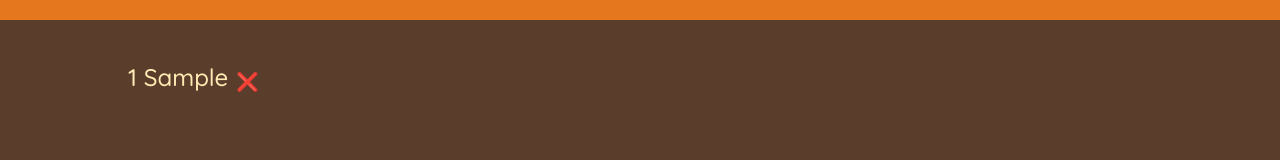
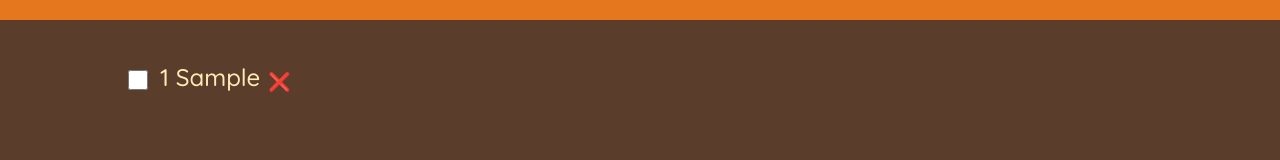
Before and after one commit to lejonu/Travel-List, a React (Create React App) app: page / in a window 1280 px wide. Both pictures are taken after typing "Sample" into the empty fields and a click on the button "ADD". Shown: the part 275-435 px from the top of the page. Built offline with nearby package versions, Linux system fonts and the light colour scheme.

Commit message:
Updating an Item: Complex Immutable Data Operation

```diff
--- a/src/App.js
+++ b/src/App.js
@@ -12,6 +12,16 @@ function App() {
     setItems(items => items.filter(item => item.id !== id));
   }
 
+  function handleToggleItem(id) {
+    setItems(items =>
+      items.map(item =>
+        item.id === id
+          ? { ...item, packed: !item.packed }
+          : item
+      )
+    );
+  }
+
   return (
     <div className="app">
       <Logo />
@@ -19,6 +29,7 @@ function App() {
       <PackingList
         items={items}
         onDeleteItem={handleDeleteItem}
+        onToggleItem={handleToggleItem}
       />
       <Stats />
     </div>
@@ -85,7 +96,11 @@ function Form({ onAddItems }) {
   );
 }
 
-function PackingList({ items, onDeleteItem }) {
+function PackingList({
+  items,
+  onDeleteItem,
+  onToggleItem
+}) {
   return (
     <div className="list">
       <ul>
@@ -94,6 +109,7 @@ function PackingList({ items, onDeleteItem }) {
             item={item}
             key={item.id}
             onDeleteItem={onDeleteItem}
+            onToggleItem={onToggleItem}
           />
         ))}
       </ul>
@@ -101,9 +117,15 @@ function PackingList({ items, onDeleteItem }) {
   );
 }
 
-function Item({ item, onDeleteItem }) {
+function Item({ item, onDeleteItem, onToggleItem }) {
   return (
     <li>
+      <input
+        type="checkbox"
+        name="item"
+        value={item.packed}
+        onChange={() => onToggleItem(item.id)}
+      />
       <span
         style={
           item.packed
```
